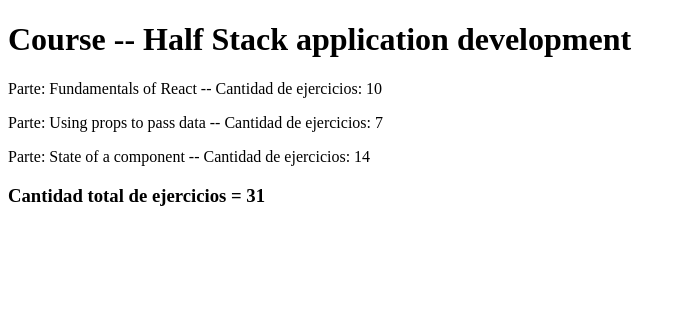
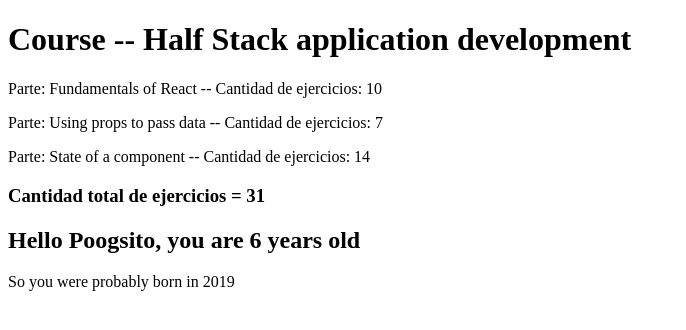
Before and after one commit to XavierSs21/FullStack---Open-Course, a React (Vite) app in the folder Part1/exercise1/: page / in a window 1280 px wide. Shown: the top 330 px of the page, without its empty margins (0-686 px from the left). Built offline with nearby package versions, Linux system fonts and the light colour scheme.

Commit message:
feat: Nuevo componente Greetings para practicar props

```diff
--- a/Part1/exercise1/src/App.jsx
+++ b/Part1/exercise1/src/App.jsx
@@ -25,7 +25,25 @@ const Total = (props) => {
           </h3>
 }
 
+const Greetings = (props) => {
+const {name, age} = props
+
+  const bornYear = () => new Date().getFullYear() - age
+
+  return (
+    <div>
+      <h2>Hello {name}, you are {age} years old</h2>
+      <p><string>So you were probably born in {bornYear()}</string></p>
+    </div>
+  )
+}
+
 const App = () => {
+  const person = {
+    name: 'Poogsito',
+    age: 6
+  }
+
   const course = {
     name: 'Half Stack application development',
     parts: [
@@ -50,6 +68,7 @@ const App = () => {
         parts={course.parts}
       />
       <Total parts={course.parts}/>
+      <Greetings name={person.name} age={person.age}/>
     </div>
   )
 }
```
